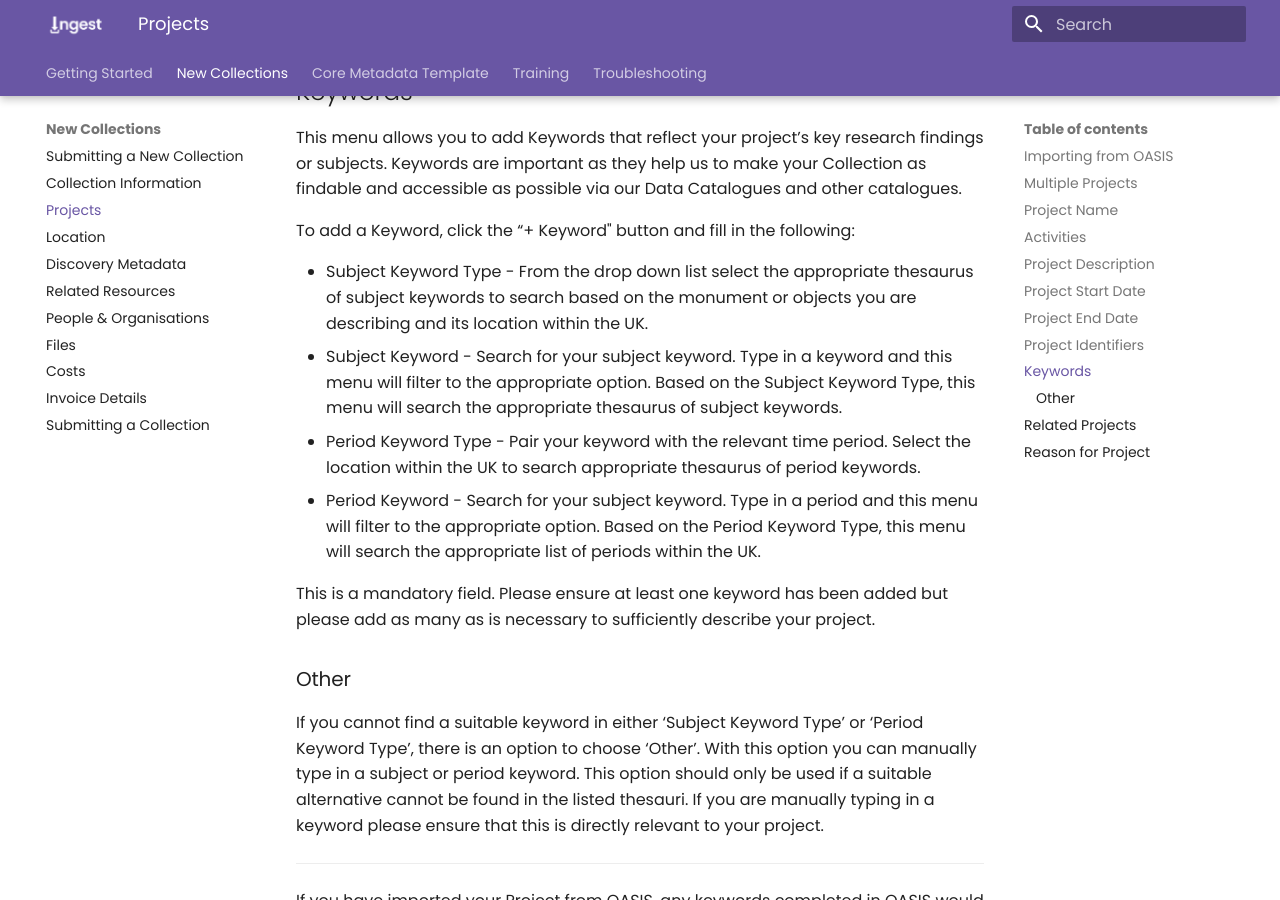
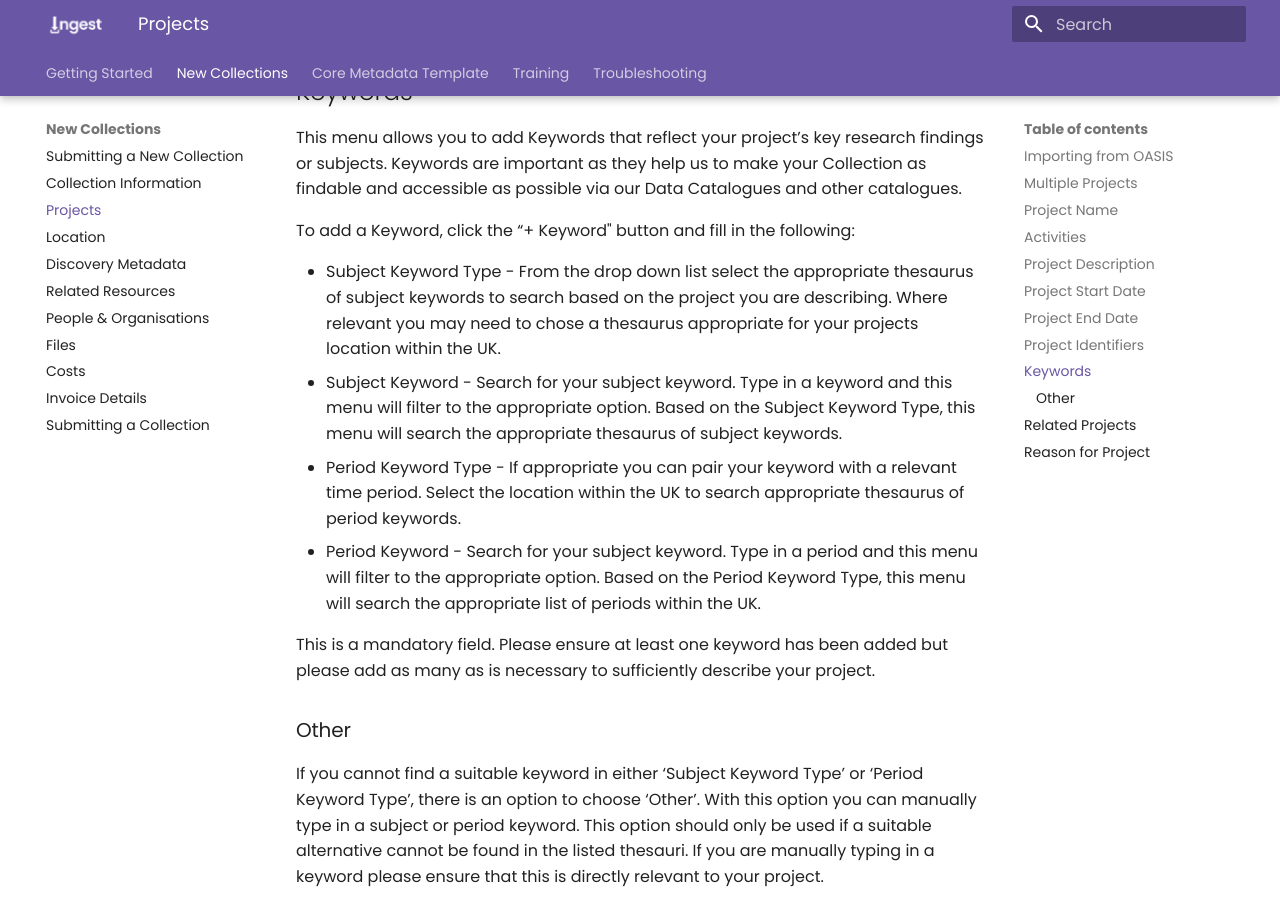
Before and after one commit to uoy-ads/ads-ingest-documentation, an MkDocs documentation site: the page built from docs/nc/nc_projects.md, in a window 1280 px wide and 900 px high, scrolled down 2938 px. Built offline with MkDocs 1.6.1 and Material for MkDocs 9.7.7, drawn with Linux system fonts in a browser that asks for light colours.

Commit message:
Update nc_projects.md
Edits for Getty, as we don't actually list the thesauri it was just a slight phrasing change

```diff
--- a/docs/nc/nc_projects.md
+++ b/docs/nc/nc_projects.md
@@ -69,9 +69,9 @@ This menu allows you to add Keywords that reflect your project’s key research
 
 To add a Keyword, click the “+ Keyword" button and fill in the following:
 
-* Subject Keyword Type - From the drop down list select the appropriate thesaurus of subject keywords to search based on the monument or objects you are describing and its location within the UK.
+* Subject Keyword Type - From the drop down list select the appropriate thesaurus of subject keywords to search based on the project you are describing.  Where relevant you may need to chose a thesaurus appropriate for your projects location within the UK.
 * Subject Keyword - Search for your subject keyword. Type in a keyword and this menu will filter to the appropriate option. Based on the Subject Keyword Type, this menu will search the appropriate thesaurus of subject keywords.
-* Period Keyword Type - Pair your keyword with the relevant time period. Select the location within the UK to search appropriate thesaurus of period keywords.
+* Period Keyword Type - If appropriate you can pair your keyword with a relevant time period. Select the location within the UK to search appropriate thesaurus of period keywords.
 * Period Keyword - Search for your subject keyword. Type in a period and this menu will filter to the appropriate option. Based on the Period Keyword Type, this menu will search the appropriate list of periods within the UK.
 
 This is a mandatory field. Please ensure at least one keyword has been added but please add as many as is necessary to sufficiently describe your project.
```
